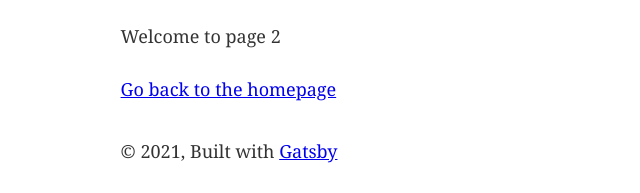
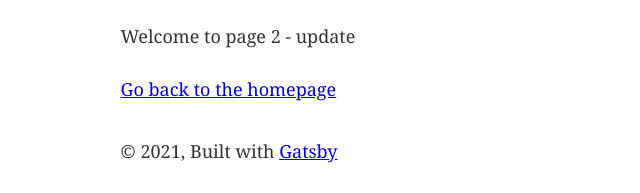
Before and after one commit to julienp-test-org/gatsby-3-starter, a Gatsby site: page /page-2 in a window 1280 px wide. Shown: the part 170-363 px from the top of the page, 59-699 px from the left. Built offline with nearby package versions, Linux system fonts and the light colour scheme; Gatsby itself is replaced by a stand-in of ours.

Commit message:
Update page-2.js

```diff
--- a/src/pages/page-2.js
+++ b/src/pages/page-2.js
@@ -8,7 +8,7 @@ const SecondPage = () => (
   <Layout>
     <SEO title="Page two" />
     <h1>Hi from the second page</h1>
-    <p>Welcome to page 2</p>
+    <p>Welcome to page 2 - update</p>
     <Link to="/">Go back to the homepage</Link>
   </Layout>
 )
```
